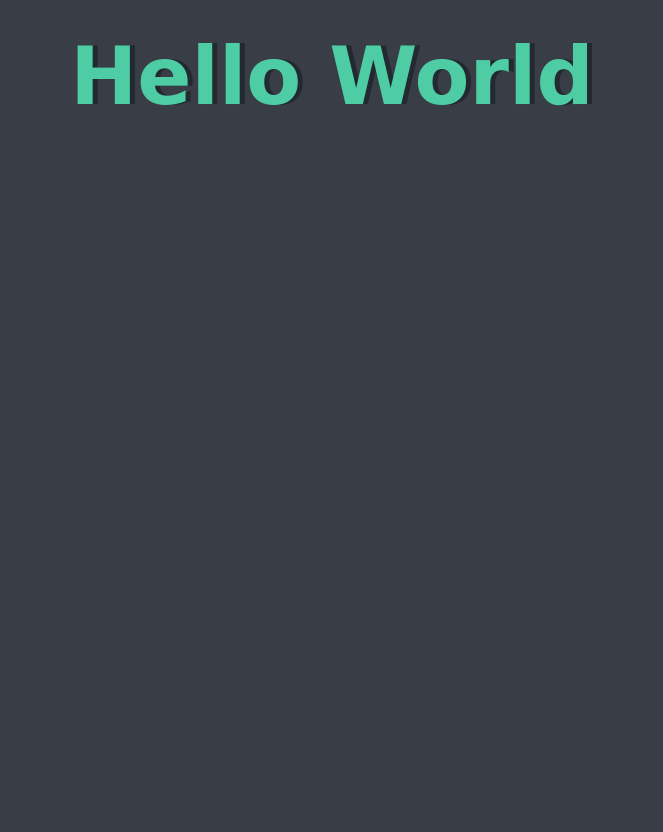
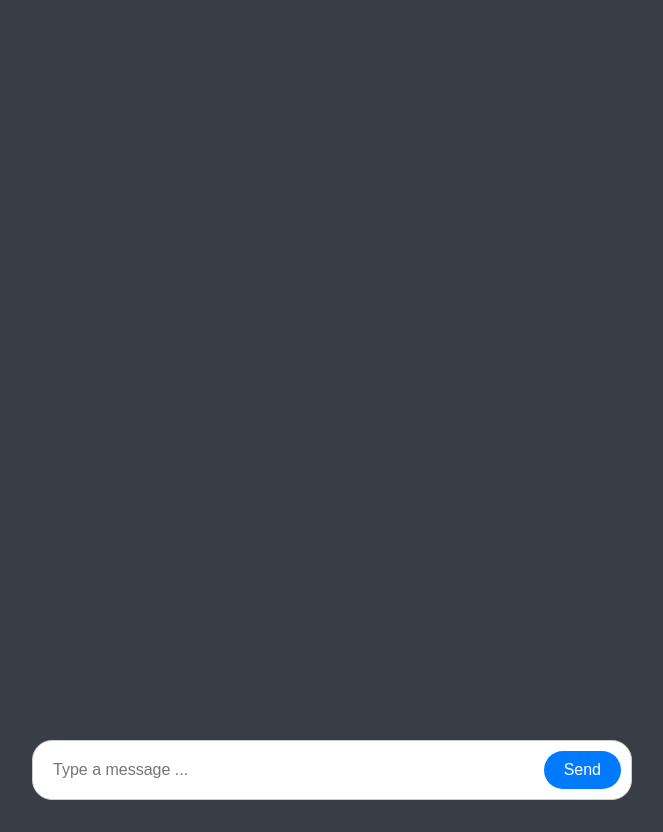
Before and after one commit to 0AhmadKhan/BaatCheet, a plain HTML site: page index.html in a window 1280 px wide. Shown: the whole page, without its empty margins (308-971 px from the left). Before the commit the page ends 800 px from the top, so only its background shows below. Drawn offline with Linux system fonts and the light colour scheme.

Commit message:
Basic ui added

```diff
--- a/index.html
+++ b/index.html
@@ -5,13 +5,15 @@
     <meta name="viewport" content="width=device-width, initial-scale=1.0">
     <title>BaatCheet</title>
     <link rel="stylesheet" href="styles.css">
+    <link href="https://fonts.googleapis.com/css?family=Indie+Flower|Lobster" rel="stylesheet">
 </head>
 <body>
-
-    <div class="container">
-        <h1>Hello World</h1>
+    <div class="chat-container">
+        <div class="chat-input">
+            <input type="text" placeholder="Type a message ..." id="message-input">
+            <button id="send-button">Send</button>
+        </div>
     </div>
-
     <script src="script.js"></script>
 </body>
 </html>
--- a/styles.css
+++ b/styles.css
@@ -1,15 +1,49 @@
-.container {
-    text-align: center;
+body {
+    font-family: Arial, sans-serif;
+    display: flex;
+    justify-content: center;
+    align-items: end;
+    height: 100vh;
+    margin: 0;
+    background-color: #393E46;
+    padding-bottom: 2em;
 }
 
-body {
-    background-color: #393E46;
+.chat-container {
+    width: 100%;
+    max-width: 600px;
 }
 
-h1 {
-    margin: 30px;
-    font-family: 'Lobster', cursive;
-    text-shadow: 5px 0 #232931;
-    font-size: 5rem;
-    color: #4ECCA3;
+.chat-input {
+    display: flex;
+    align-items: center;
+    border: 1px solid #ccc;
+    border-radius: 20px;
+    padding: 10px;
+    background-color: #fff;
 }
+
+#message-input {
+    flex: 1;
+    border: none;
+    outline: none;
+    padding: 10px;
+    border-radius: 20px;
+    font-size: 16px;
+    margin-right: 10px;
+}
+
+#send-button {
+    background-color: #007bff;
+    color: #fff;
+    border: none;
+    border-radius: 20px;
+    padding: 10px 20px;
+    font-size: 16px;
+    cursor: pointer;
+    transition: background-color 0.3s;
+}
+
+#send-button:hover {
+    background-color: #0056b3;
+}
```
Also changed, not shown: 1 other file.
